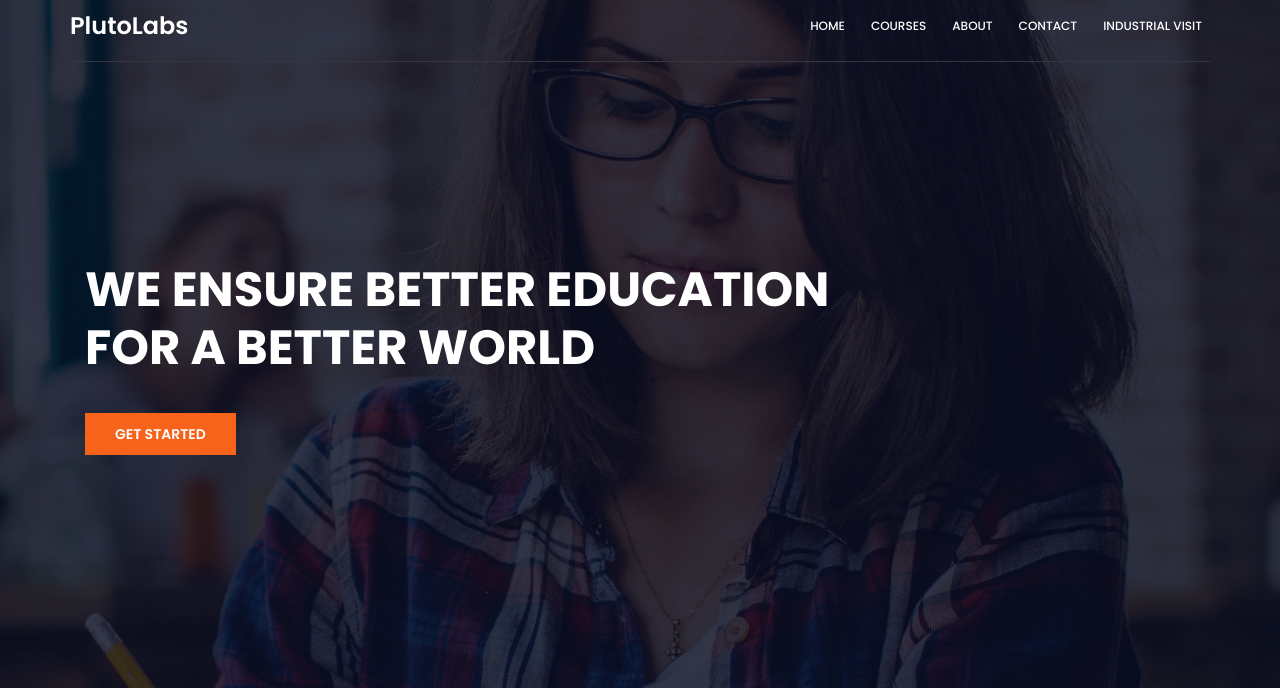
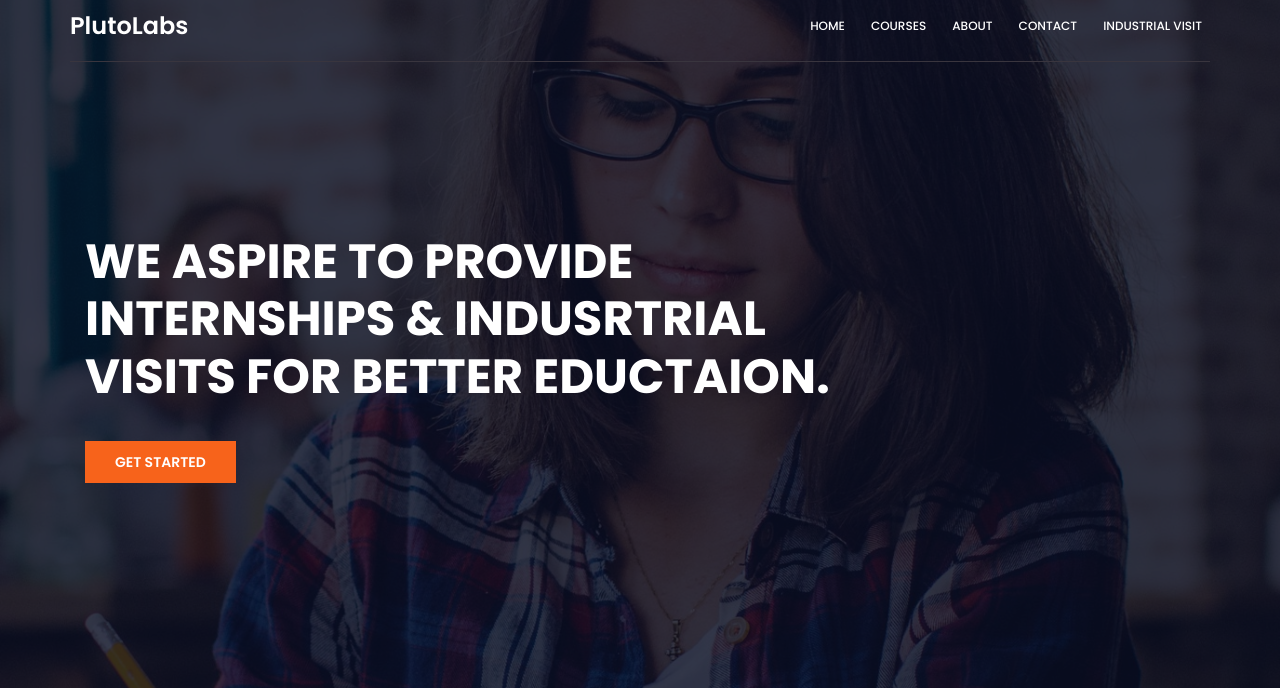
Before and after one commit to plutolabsIndia/plutoLabsIndia, a plain HTML site: page index.html in a window 1280 px wide. Shown: the part 47-735 px from the top of the page. Drawn offline with nearby package versions, Linux system fonts and the light colour scheme; some packages are replaced by stand-ins of ours.

Commit message:
Update index.html

```diff
--- a/index.html
+++ b/index.html
@@ -75,8 +75,7 @@
 					<div class="row fullscreen d-flex align-items-center justify-content-between">
 						<div class="banner-content col-lg-9 col-md-12">
 							<h1 class="text-uppercase">
-								We Ensure better education
-								for a better world
+								We Aspire to provide Internships & Indusrtrial Visits for better eductaion.
 							</h1>
 							<p class="pt-10 pb-10">
 
```
